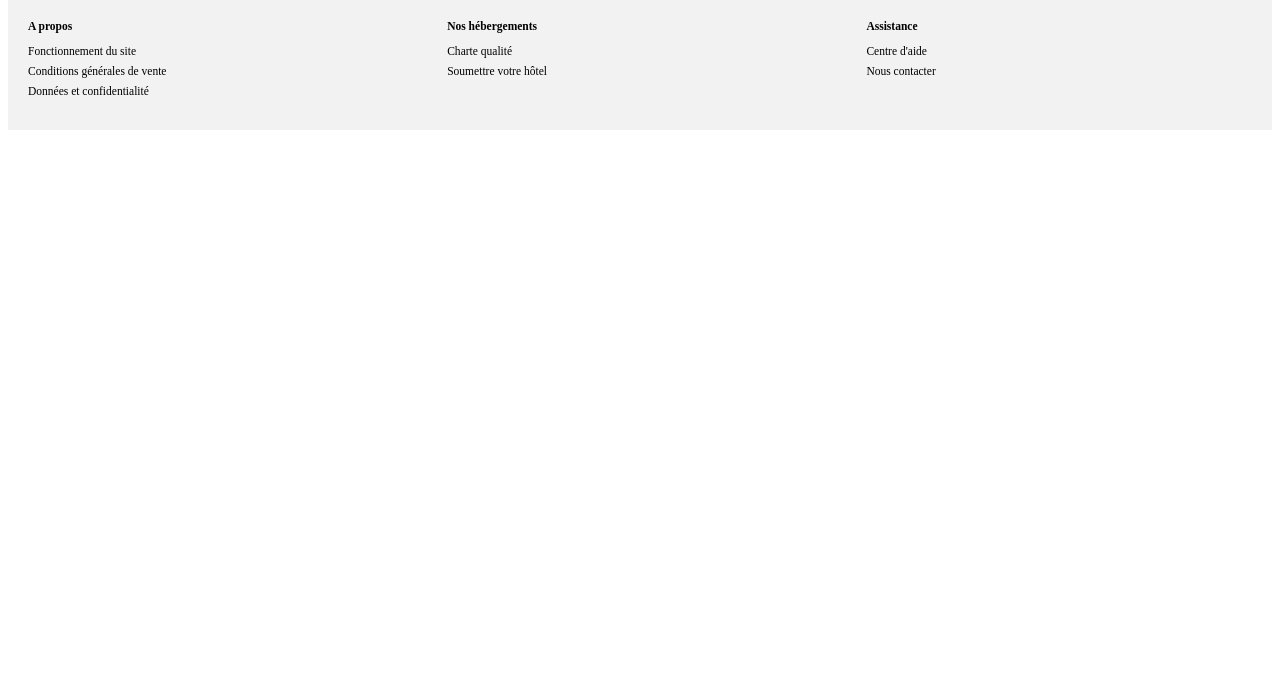
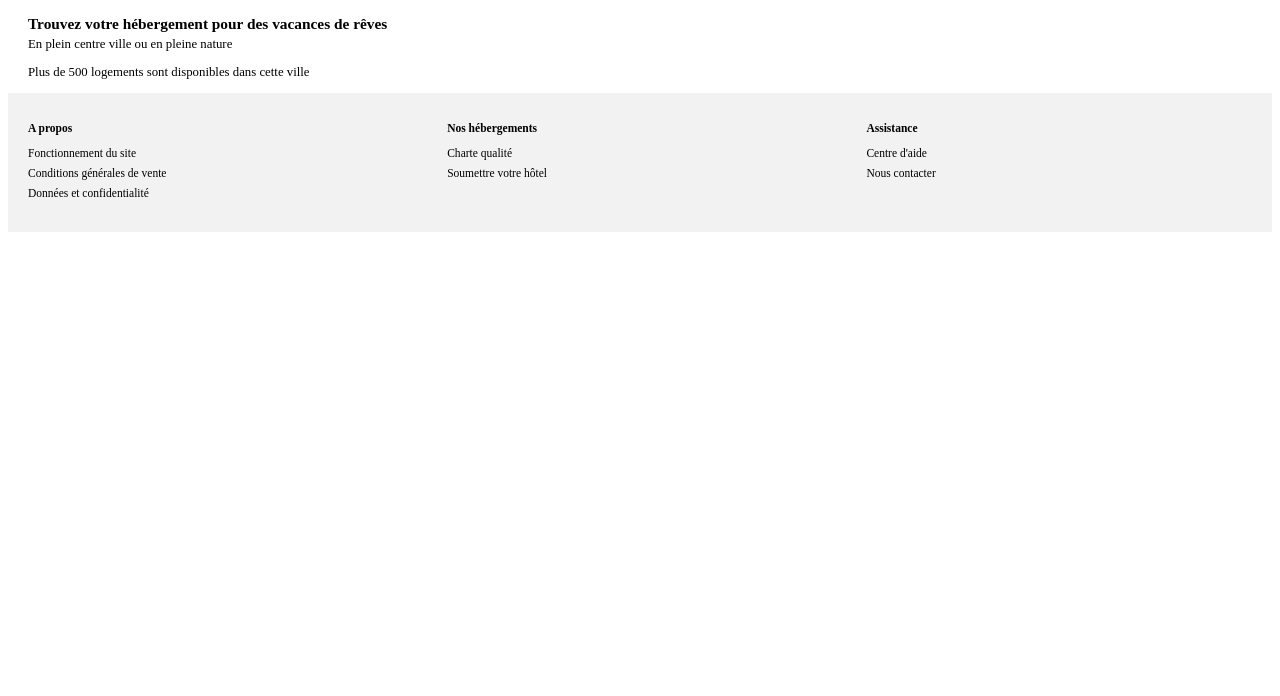
Before and after one commit to Laeti-LA/LaetitiaAillaud_2_18032021, a plain HTML site: page index.html in a window 1280 px wide. Shown: the part 104-800 px from the top of the page. Drawn offline with Linux system fonts and the light colour scheme.

Commit message:
Structure HTML de la section 1 et titre CSS

```diff
--- a/index.html
+++ b/index.html
@@ -30,8 +30,23 @@
             <div class="page">
                   <!-- Bloc page : marge de 20px de chaque côté
                   Contient 3 sections : barre de recherche et filtres, section hébergements et section activités -->
-                  <section>
+                  <section class="recherche-logements">
                         <!-- Barre de recherche, filtres et info -->
+                        <div class="titre">
+                          <!-- Titre h1 et p -->
+                          <h1>Trouvez votre hébergement pour des vacances de rêves</h1>
+                          <p>En plein centre ville ou en pleine nature</p>
+                        </div>
+                        <div class="recherche">
+                          <!-- Barre de recherche -->
+                        </div>
+                        <div class="filtres">
+                          <!-- Filtres -->
+                        </div>
+                        <div class="info">
+                          <!-- Info : icone et texte -->
+                          <p>Plus de 500 logements sont disponibles dans cette ville</p>
+                        </div>
                   </section>
                   <section>
                         <!-- 2 blocs "aside" : Hébergements et Les plus populaires -->
--- a/styles/style.css
+++ b/styles/style.css
@@ -7,6 +7,8 @@
     src: url("raleway-v19-latin-regular.woff2") format("woff2");
     src: url("raleway-v19-latin-regular.svg") format("svg");
 }
+
+/* HEADER */
 
 header /*Logo, menu "Hébergements et Activités" et lien "S'inscrire" alignés en haut*/
 {
@@ -82,12 +84,33 @@ nav a:hover /*Effets au survol : ligne bleue au-dessus et texte en bleu*/
     padding-bottom: 25px;
 }
 
+/* BLOC PAGE */
+
 .page /* Page : marge de 2 de chaque côté (comme le header) */
 {
     max-width: 2000px;
     margin-left: 20px;
     margin-right: 20px;
+    margin-top: 30px;
+    font-size: 0.8em;
 }
+
+/* SECTION 1 */
+
+h1
+{
+    font-weight: bold;
+    font-size: 1.2em;
+    line-height: 0.2em;
+}
+
+/* SECTION 2 : Hébergements */
+
+
+/* SECTION 3 : Activités */
+
+
+/* FOOTER */
 
 footer /*Pied de page comprenant trois blocs alignés, fond gris sur toute la largeur*/
 {
```
